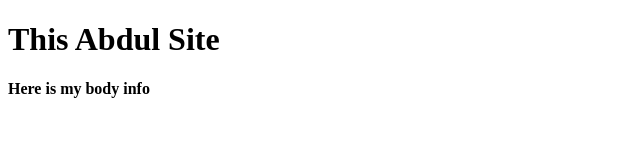
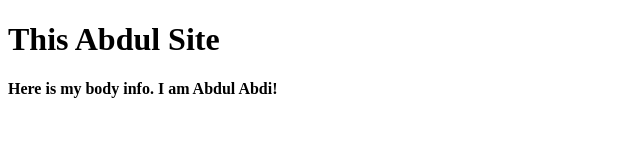
Before and after one commit to aabdi10/Tech, a plain HTML site: page index.html in a window 1280 px wide. Shown: the whole page, without its empty margins (0-640 px from the left). Drawn offline with Linux system fonts and the light colour scheme.

Commit message:
Update index.html
updated the text.

```diff
--- a/index.html
+++ b/index.html
@@ -6,7 +6,7 @@
 <body>
 
 <h1>This Abdul Site </h1>
-<p><Strong> Here is my body info </Strong.</p>
+<p><Strong> Here is my body info. I am Abdul Abdi! </Strong.</p>
 
 </body>
 </html>
```
